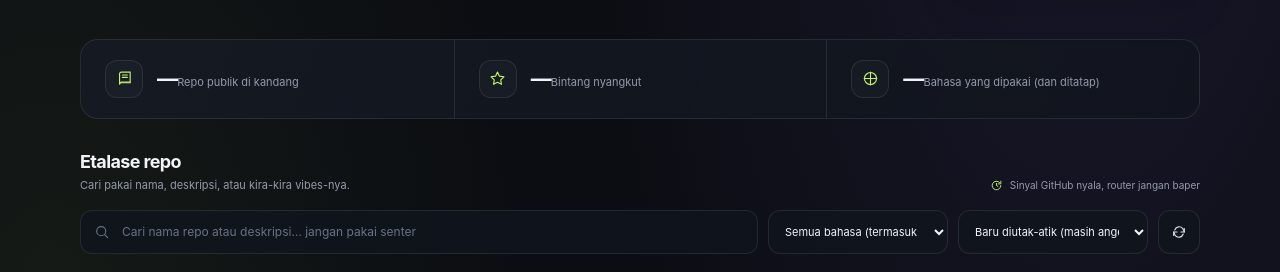
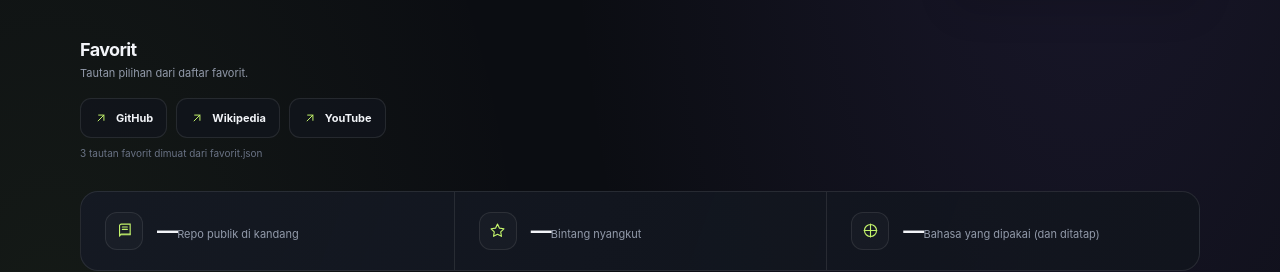
Before and after one commit to ninofelino12/ninofelino12.github.io, a plain HTML site: page index.html in a window 1280 px wide. Shown: the part 416-688 px from the top of the page. Drawn offline with Linux system fonts and the light colour scheme; no server answers.

Commit message:
Add favorites links to homepage
Co-authored-by: Copilot <223556219+Copilot@users.noreply.github.com>

```diff
--- /dev/null
+++ b/favorit.json
@@ -0,0 +1,14 @@
+[
+  {
+    "nama": "GitHub",
+    "url": "https://github.com"
+  },
+  {
+    "nama": "Wikipedia",
+    "url": "https://www.wikipedia.org"
+  },
+  {
+    "nama": "YouTube",
+    "url": "https://www.youtube.com"
+  }
+]
--- a/index.html
+++ b/index.html
@@ -127,6 +127,27 @@
     .profile-rule { height: 1px; margin: 14px 0 12px; background: var(--line); }
     .profile-foot { display: flex; justify-content: space-between; color: var(--muted); font-size: 10px; }
     .profile-foot strong { color: var(--text); font-weight: 650; }
+    .favorite-section { margin-bottom: 32px; }
+    .favorite-grid { display: flex; flex-wrap: wrap; gap: 9px; }
+    .favorite-button {
+      display: inline-flex;
+      min-height: 40px;
+      align-items: center;
+      gap: 8px;
+      padding: 8px 13px;
+      border: 1px solid var(--line);
+      border-radius: 11px;
+      color: var(--text);
+      background: rgba(17,21,29,.78);
+      font-size: 11px;
+      font-weight: 650;
+      text-decoration: none;
+      transition: border-color .18s ease, background .18s ease, transform .18s ease;
+    }
+    .favorite-button:hover { transform: translateY(-1px); border-color: rgba(195,243,107,.4); background: var(--surface-raised); }
+    .favorite-button:focus-visible { outline: 3px solid rgba(195,243,107,.18); outline-offset: 2px; }
+    .favorite-button svg { width: 14px; height: 14px; color: var(--accent); }
+    .favorite-status { margin: 9px 0 0; color: var(--muted-2); font-size: 10px; }
     .stats {
       display: grid;
       grid-template-columns: repeat(3, minmax(0, 1fr));
@@ -345,6 +366,14 @@
       </aside>
     </section>
 
+    <section class="favorite-section" aria-labelledby="favorites-title">
+      <div class="section-head">
+        <div><h2 class="section-title" id="favorites-title">Favorit</h2><p class="section-subtitle">Tautan pilihan dari daftar favorit.</p></div>
+      </div>
+      <nav class="favorite-grid" id="favorite-grid" aria-label="Tautan favorit"></nav>
+      <p class="favorite-status" id="favorite-status" aria-live="polite">Memuat favorit…</p>
+    </section>
+
     <section class="stats" aria-label="Ringkasan repositori">
       <div class="stat"><span class="stat-icon" aria-hidden="true"><svg viewBox="0 0 24 24" fill="none"><path d="M5 5.5A2.5 2.5 0 0 1 7.5 3H20v15H7.5A2.5 2.5 0 0 0 5 20.5v-15Z" stroke="currentColor" stroke-width="1.6"/><path d="M5 19.5A2.5 2.5 0 0 1 7.5 17H20M9 7h7M9 10.5h7" stroke="currentColor" stroke-width="1.6" stroke-linecap="round"/></svg></span><span><span class="stat-value" id="repo-count">—</span><span class="stat-label">Repo publik di kandang</span></span></div>
       <div class="stat"><span class="stat-icon" aria-hidden="true"><svg viewBox="0 0 24 24" fill="none"><path d="m12 3 2.8 5.68 6.27.91-4.54 4.42 1.07 6.24L12 17.3l-5.6 2.95 1.07-6.24L2.93 9.6l6.27-.91L12 3Z" stroke="currentColor" stroke-width="1.6" stroke-linejoin="round"/></svg></span><span><span class="stat-value" id="star-count">—</span><span class="stat-label">Bintang nyangkut</span></span></div>
@@ -421,6 +450,8 @@
       const CACHE_TTL = 10 * 60 * 1000;
       const PALETTE = ['#c3f36b', '#a78bfa', '#64d8cb', '#ffb86b', '#f28ba8', '#79a9ff', '#e7d574', '#8dd1a8'];
       const grid = document.getElementById('repo-grid');
+      const favoriteGrid = document.getElementById('favorite-grid');
+      const favoriteStatusEl = document.getElementById('favorite-status');
       const privateDemoGrid = document.getElementById('private-demo-grid');
       const panel = document.getElementById('state-panel');
       const titleEl = document.getElementById('state-title');
@@ -449,6 +480,40 @@
           const url = new URL(value);
           return url.protocol === 'https:' || url.protocol === 'http:' ? url.href : '';
         } catch (_) { return ''; }
+      }
+
+      async function loadFavorites() {
+        try {
+          const response = await fetch('./favorit.json');
+          if (!response.ok) throw new Error(`favorit.json gagal dimuat (${response.status})`);
+          const favorites = await response.json();
+          if (!Array.isArray(favorites)) throw new Error('Format favorit.json harus berupa daftar');
+
+          const fragment = document.createDocumentFragment();
+          favorites.forEach((favorite, index) => {
+            if (!favorite || typeof favorite.nama !== 'string' || typeof favorite.url !== 'string') {
+              throw new Error(`Data favorit ke-${index + 1} tidak valid`);
+            }
+            const name = favorite.nama.trim();
+            const url = safeExternalUrl(favorite.url);
+            if (!name || !url) throw new Error(`Nama atau URL favorit ke-${index + 1} tidak valid`);
+
+            const link = document.createElement('a');
+            link.className = 'favorite-button';
+            link.href = url;
+            link.target = '_blank';
+            link.rel = 'noopener noreferrer';
+            link.append(makeSvg('M7 17 17 7M8 7h9v9'), document.createTextNode(name));
+            fragment.append(link);
+          });
+
+          favoriteGrid.replaceChildren(fragment);
+          favoriteStatusEl.textContent = favorites.length
+            ? `${favorites.length} tautan favorit dimuat dari favorit.json`
+            : 'Belum ada tautan favorit.';
+        } catch (error) {
+          favoriteStatusEl.textContent = `Favorit tidak bisa dimuat: ${error.message}`;
+        }
       }
 
       function renderPrivateDemos() {
@@ -791,6 +856,7 @@
       retryButton.addEventListener('click', () => loadRepos(true));
 
       renderPrivateDemos();
+      loadFavorites();
       loadCached();
       loadRepos();
     })();
```
